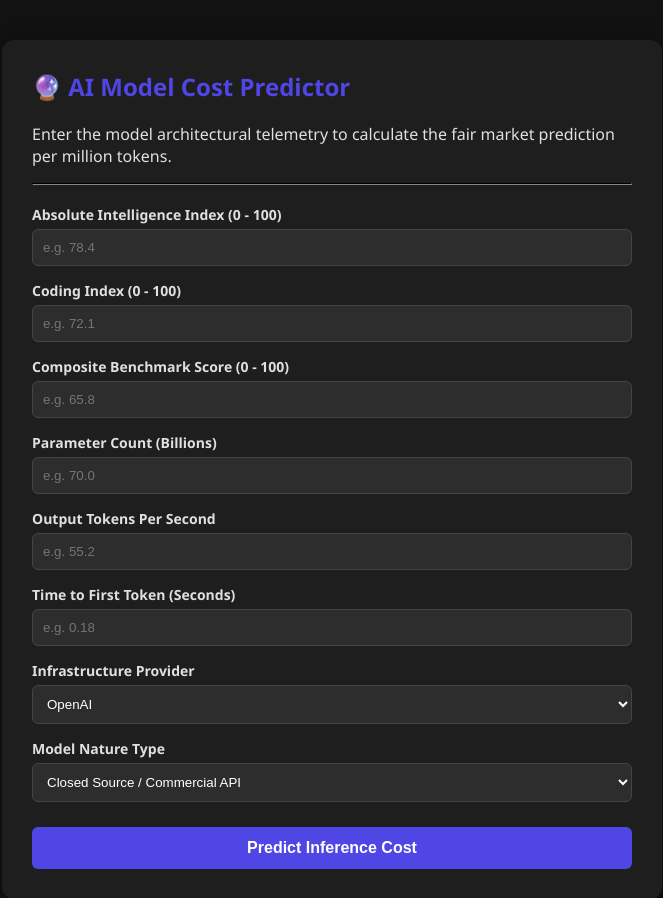
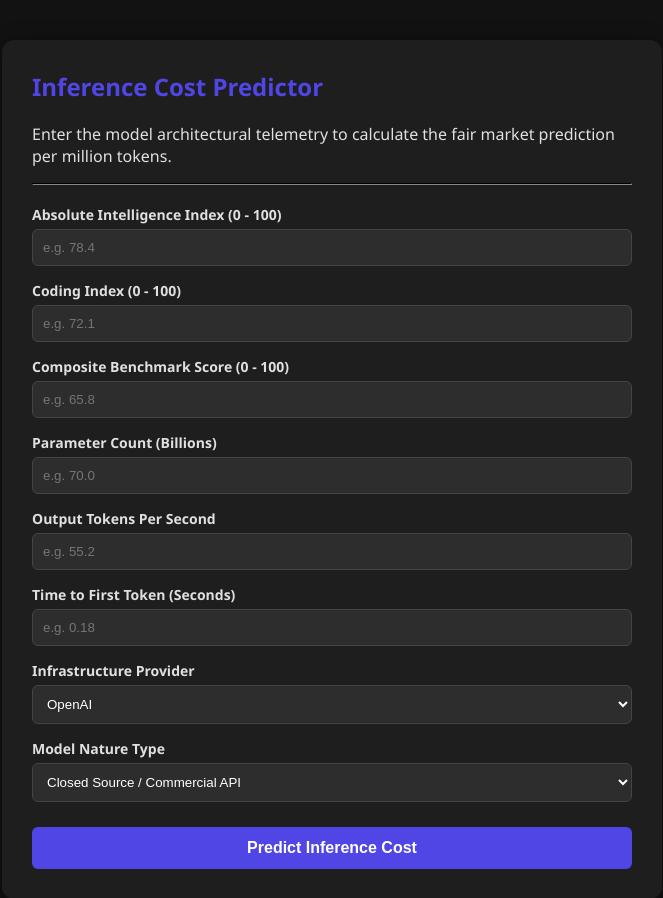
Before and after one commit to sajesh-nair/ai-hub-cost-predictor, a FastAPI app: page / in a window 1280 px wide. Shown: the top 898 px of the page, without its empty margins (308-971 px from the left). Run offline with FastAPI, Linux system fonts and the light colour scheme.

Commit message:
Update correct home.html template title

```diff
--- a/templates/home.html
+++ b/templates/home.html
@@ -71,7 +71,7 @@
 <body>
 
 <div class="container">
-    <h2>🔮 AI Model Cost Predictor</h2>
+    <h2>Inference Cost Predictor</h2>
     <p>Enter the model architectural telemetry to calculate the fair market prediction per million tokens.</p>
     <hr style="border-color: #333; margin-bottom: 20px;">
 
```
